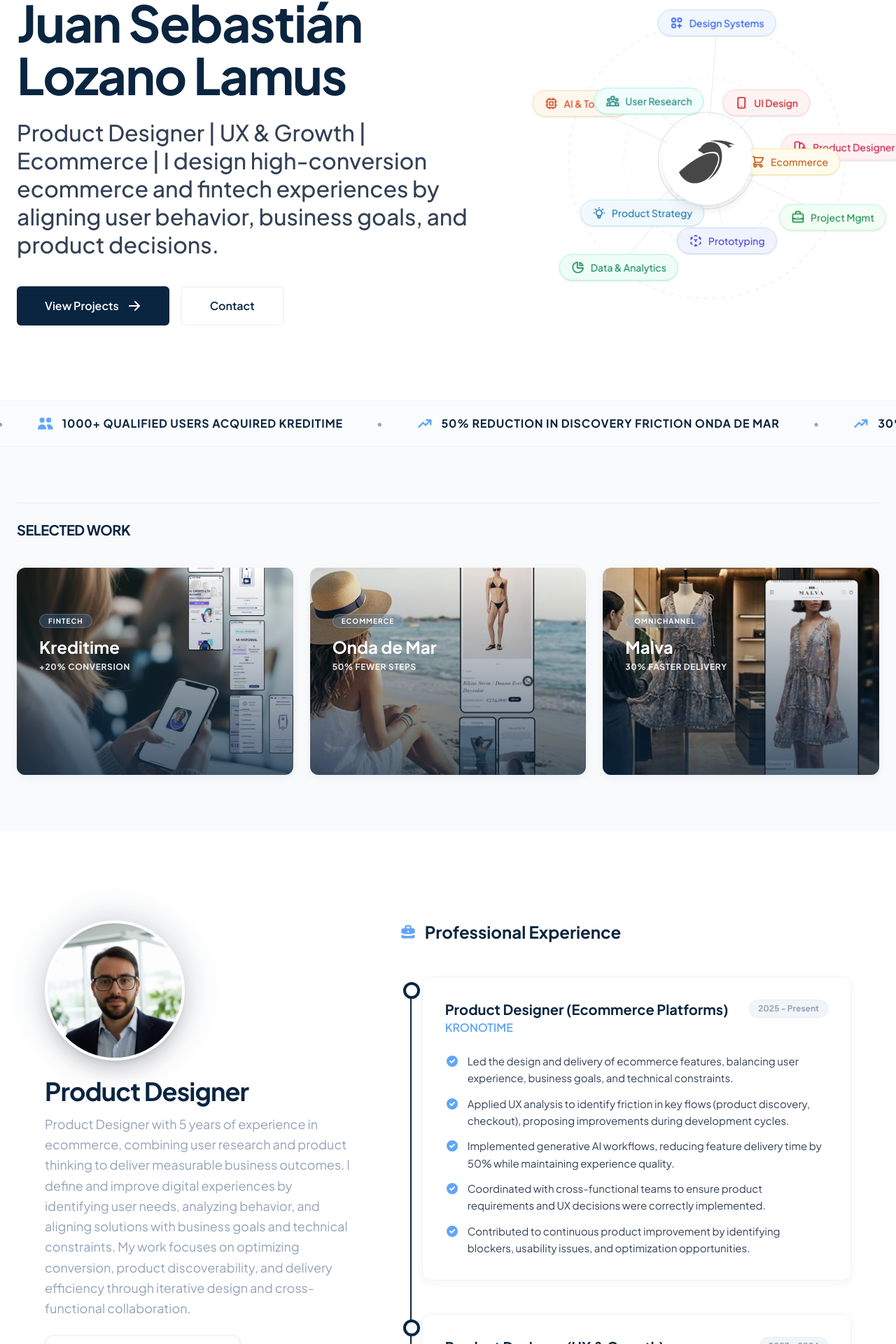
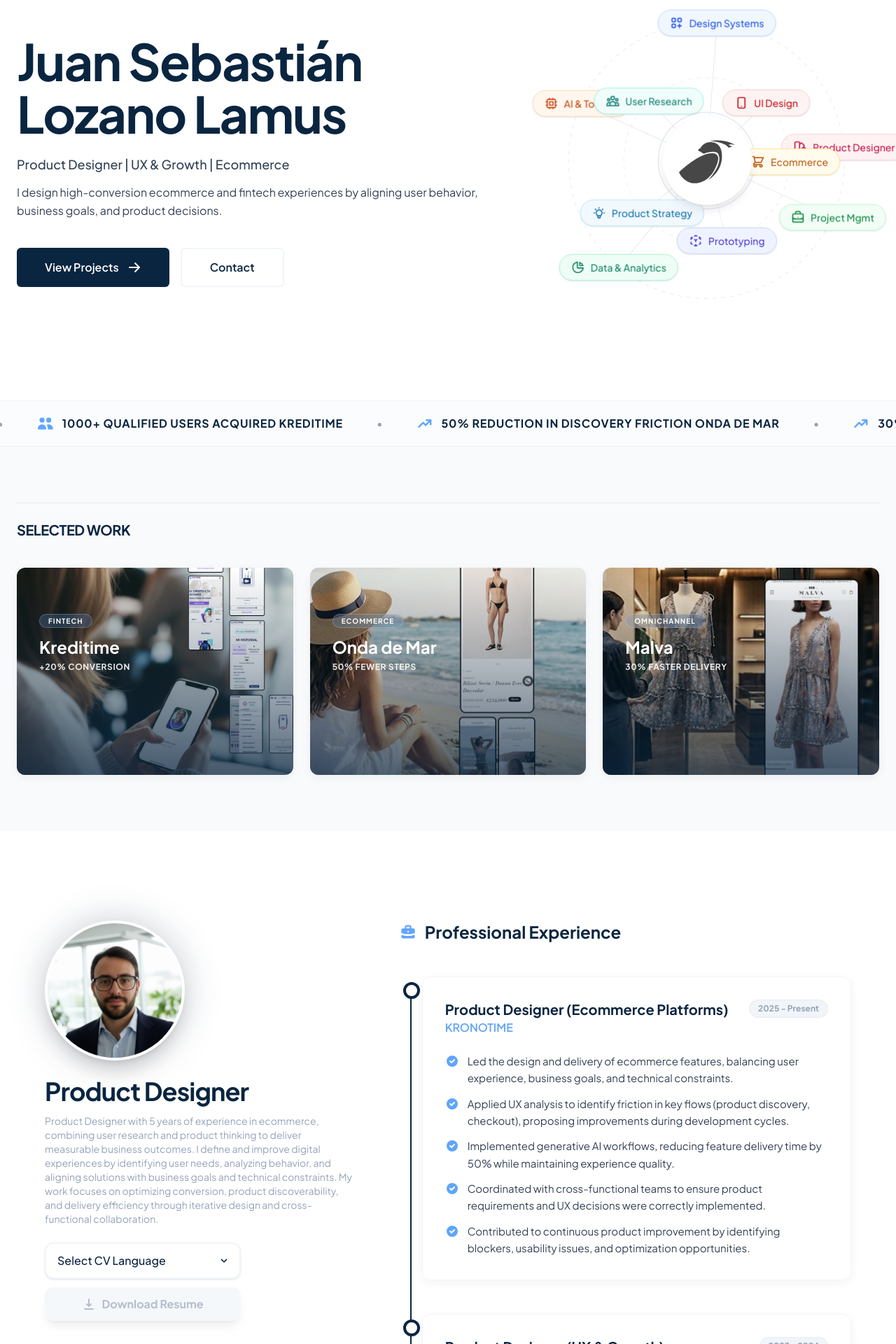
Before and after one commit to Jussell/Portafolio2026, a React (Vite) app: page / in a window 1280 px wide. Shown: the part 193-2113 px from the top of the page at 70% size. Built offline with nearby package versions, Linux system fonts and the light colour scheme.

Commit message:
feat: cambios en tipografias

```diff
--- a/src/components/HeroSection.jsx
+++ b/src/components/HeroSection.jsx
@@ -41,10 +41,18 @@
               initial={{ opacity: 0, y: 20 }}
               whileInView={{ opacity: 1, y: 0 }}
               transition={{ duration: 0.8, delay: 0.1 }}
-              className="font-display font-medium text-xl md:text-[32px] leading-tight text-text-main max-w-[800px]"
+              className="font-display font-medium text-[18px] leading-tight text-text-main max-w-[800px] mb-4"
             >
-              {t.hero.title} | {t.hero.subtitle}
+              {t.hero.title}
             </motion.h2>
+            <motion.p
+              initial={{ opacity: 0, y: 20 }}
+              whileInView={{ opacity: 1, y: 0 }}
+              transition={{ duration: 0.8, delay: 0.15 }}
+              className="font-display font-normal text-[16px] leading-relaxed text-text-main max-w-[800px]"
+            >
+              {t.hero.subtitle}
+            </motion.p>
 
             <motion.div
               initial={{ opacity: 0, y: 20 }}
--- a/src/components/TimelineCV.jsx
+++ b/src/components/TimelineCV.jsx
@@ -47,7 +47,7 @@
             </div>
             <div>
               <h2 className="text-3xl md:text-4xl font-bold tracking-tight text-primary mb-3">{t.timeline.senior_title}</h2>
-              <p className="text-lg leading-relaxed text-muted max-w-[480px]">
+              <p className="text-[14px] leading-[20px] text-muted max-w-[480px]">
                 {t.timeline.description}
               </p>
             </div>
```
